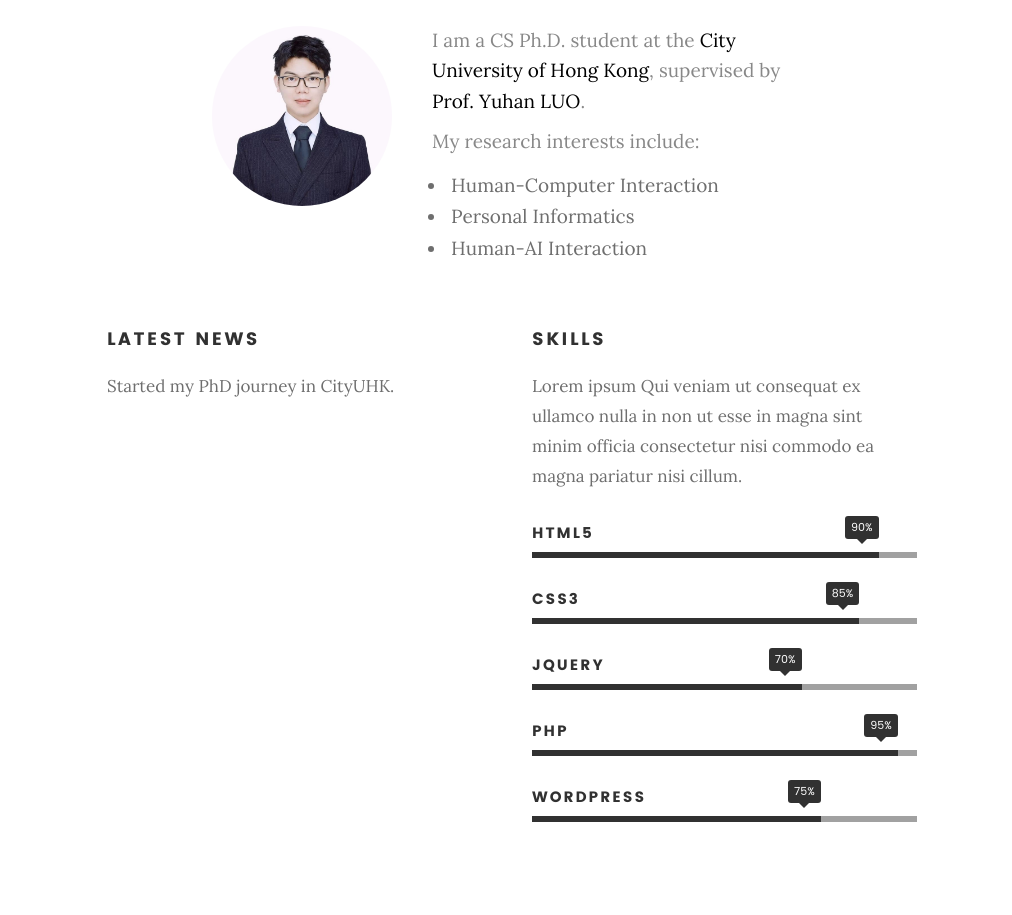
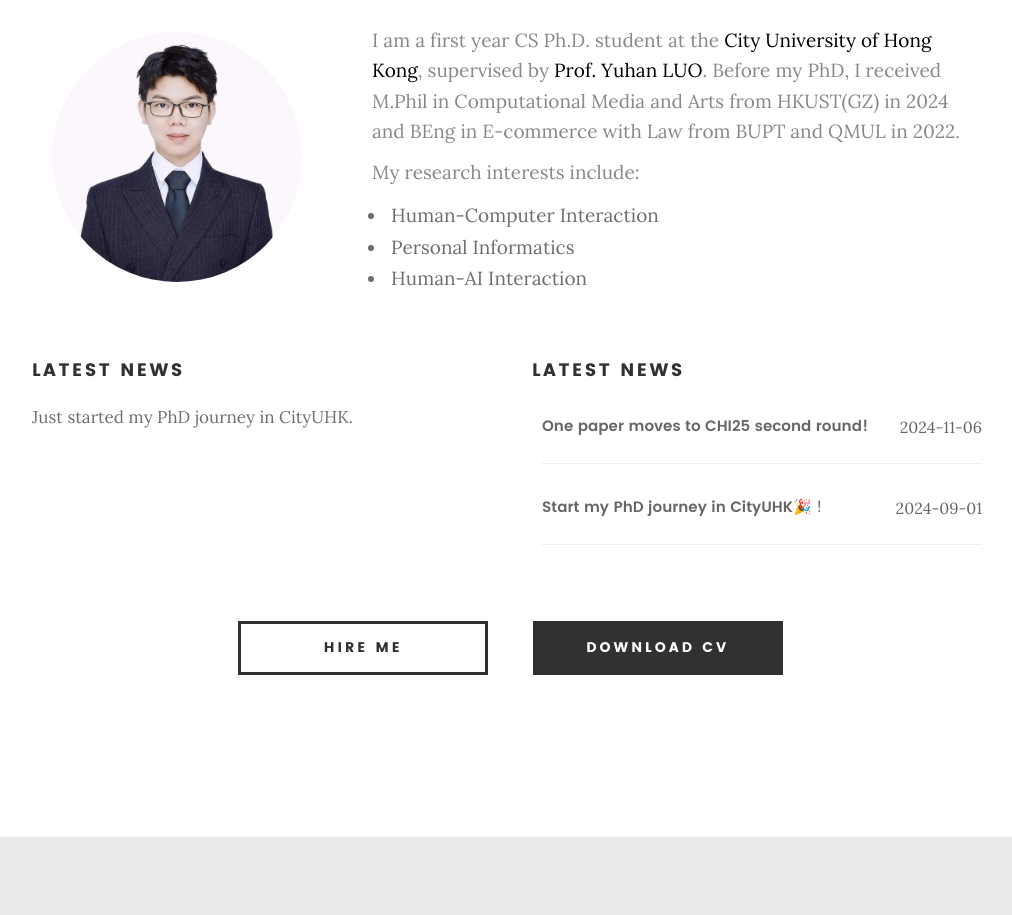
Before and after one commit to lumiazhu/lumiazhu.github.io, a plain HTML site: page index.html in a window 1280 px wide. Shown: the part 256-1171 px from the top of the page, without its empty margins (128-1140 px from the left). Drawn offline with Linux system fonts and the light colour scheme; files whose address does not match are found by name.

Commit message:
update1122

```diff
--- a/css/main.css
+++ b/css/main.css
@@ -1026,7 +1026,7 @@ button::-moz-focus-inner, input::-moz-focus-inner {
 	color: #7d7d7d;
 }
 .section-intro {
-	max-width: 700px;
+	max-width: 1000px;
 	margin-left: auto;
 	margin-right: auto;
 	text-align: center;
@@ -1075,6 +1075,67 @@ button::-moz-focus-inner, input::-moz-focus-inner {
 		font-size: 2.4rem;
 	}
 }
+
+/* CSS 部分 */
+.news-container {
+    max-width: 800px;
+    margin: 0 auto;
+    padding: 10px;
+}
+
+.news-item {
+    margin-bottom: 30px;
+    padding-bottom: 20px;
+    border-bottom: 1px solid #eee;
+}
+
+.news-header {
+    display: flex;
+    justify-content: space-between;
+    align-items: center;
+}
+
+.news-title {
+    font-size: 15px;
+    font-weight: 200;
+    color: #666;
+    margin: 0;
+}
+
+.news-date {
+    color: #666;
+    font-size: 16px;
+}
+
+.news-content {
+    color: #666;
+    font-size: 16px;
+    line-height: 1.6;
+    margin: 0;
+}
+
+.paper-name {
+    font-weight: 500;
+    color: #444;
+}
+
+
+/* 响应式设计 */
+@media (max-width: 600px) {
+    .news-header {
+        flex-direction: column;
+        align-items: flex-start;
+    }
+
+    .news-date {
+        margin-top: 5px;
+    }
+
+    .news-title {
+        font-size: 20px;
+    }
+}
+
 
 
 /**
@@ -1106,7 +1167,7 @@ header .logo {
 	float: left;
 	margin-left: 20px;
 	margin-right: 50px;
-	margin-top: 25px;
+	margin-top: 20px;
 	position: relative;
 }
 header .logo a {
@@ -1117,10 +1178,10 @@ header .logo a {
 	font: 0/0 a;
 	text-shadow: none;
 	color: transparent;
-	width: 92px;
-	height: 15px;
+	width: 180px;
+	height: 30px;
 	background: url("../images/logo.png") no-repeat center;
-	background-size: 92px 15px;
+	background-size: contain;
 }
 
 /**
@@ -1500,26 +1561,30 @@ header .logo a {
 
 .intro-info {
     display: flex;
-    align-items: flex-start;
-    margin-top: 4.2rem;
+    align-items: center;
+	justify-content: center;
+    margin: 4.2rem auto 0;
     width: 100%;
     max-width: 1300px;
     margin-left: auto;
     margin-right: auto;
-    padding: 0 30px; /* 添加内边距来替代之前的负边距 */
+    padding: 0 20px; /* 添加内边距来替代之前的负边距 */
 }
 
 .intro-info .image-container {
-    width: 18rem; /* 与图片宽度相同 */
-    margin-right: 4rem; /* 增加右侧间距 */
+    width: 25rem; /* 与图片宽度相同 */
+    margin-right: 7rem; /* 增加右侧间距 */
     flex-shrink: 0;
 }
 
 .intro-info img {
-    height: 18rem;
-    width: 18rem;
+    height: 25rem;
+    width: 25rem;
     border-radius: 50%;
     margin: 0; /* 移除图片的边距 */
+	margin-right: 20rem;
+	margin-bottom: 3rem;
+	object-fit: cover;
 }
 
 .intro-info .text-container {
@@ -1560,7 +1625,7 @@ header .logo a {
 .about-content {
 	position: relative;
 	text-align: left;
-	max-width: 850px;
+	max-width: 1000px;
 	margin-bottom: 3.6rem;
 }
 .about-content h3 {
--- a/index.html
+++ b/index.html
@@ -84,7 +84,7 @@
 						<img src="images/profile-pic.jpg" alt="Profile Picture">
 					</div>
 					<div class="text-container">
-						<p class="lead">I am a CS Ph.D. student at the <a href="https://www.cityu.edu.hk" target="_blank">City University of Hong Kong</a>, supervised by <a href="https://yuhanlolo.github.io/me/" target="_blank">Prof. Yuhan LUO</a>.</p>
+						<p class="lead">I am a first year CS Ph.D. student at the <a href="https://www.cityu.edu.hk" target="_blank">City University of Hong Kong</a>, supervised by <a href="https://yuhanlolo.github.io/me/" target="_blank">Prof. Yuhan LUO</a>. Before my PhD, I received M.Phil in Computational Media and Arts from HKUST(GZ) in 2024 and BEng in E-commerce with Law from BUPT and QMUL in 2022.</p>
 						<p class="lead">My research interests include:</p>
 						<ul class="research-interests">
 							<li>Human-Computer Interaction</li>
@@ -104,40 +104,32 @@
    		<div class="col-six tab-full">
 
    			<h3>Latest News</h3>
-   			<p>Started my PhD journey in CityUHK. </p>
+   			<p>Just started my PhD journey in CityUHK. </p>
 
 
    		</div>
 
    		<div class="col-six tab-full">
 
-   			<h3>Skills</h3>
-   			<p>Lorem ipsum Qui veniam ut consequat ex ullamco nulla in non ut esse in magna sint minim officia consectetur nisi commodo ea magna pariatur nisi cillum.</p>
+   			<h3>Latest News</h3>
 
-				<ul class="skill-bars">
-				   <li>
-				   	<div class="progress percent90"><span>90%</span></div>
-				   	<strong>HTML5</strong>
-				   </li>
-				   <li>
-				   	<div class="progress percent85"><span>85%</span></div>
-				   	<strong>CSS3</strong>
-				   </li>
-				   <li>
-				   	<div class="progress percent70"><span>70%</span></div>
-				   	<strong>JQuery</strong>
-				   </li>
-				   <li>
-				   	<div class="progress percent95"><span>95%</span></div>
-				   	<strong>PHP</strong>
-				   </li>
-				   <li>
+			<div class="news-container">
+				<div class="news-item">
+					<div class="news-header">
+						<h2 class="news-title">One paper moves to CHI25 second round!</h2>
+						<span class="news-date">2024-11-06</span>
+					</div>
+				</div>
 
-				   	<div class="progress percent75"><span>75%</span></div>
-				   	<strong>Wordpress</strong>
-				   </li>
+				<div class="news-item">
+					<div class="news-header">
+						<h2 class="news-title">Start my PhD journey in CityUHK🎉！</h2>
+						<span class="news-date">2024-09-01</span>
+					</div>
+				</div>
 
-				</ul> <!-- /skill-bars -->
+			</div>
+
 
    		</div>
 
```
Also changed, not shown: images/logo.png.
